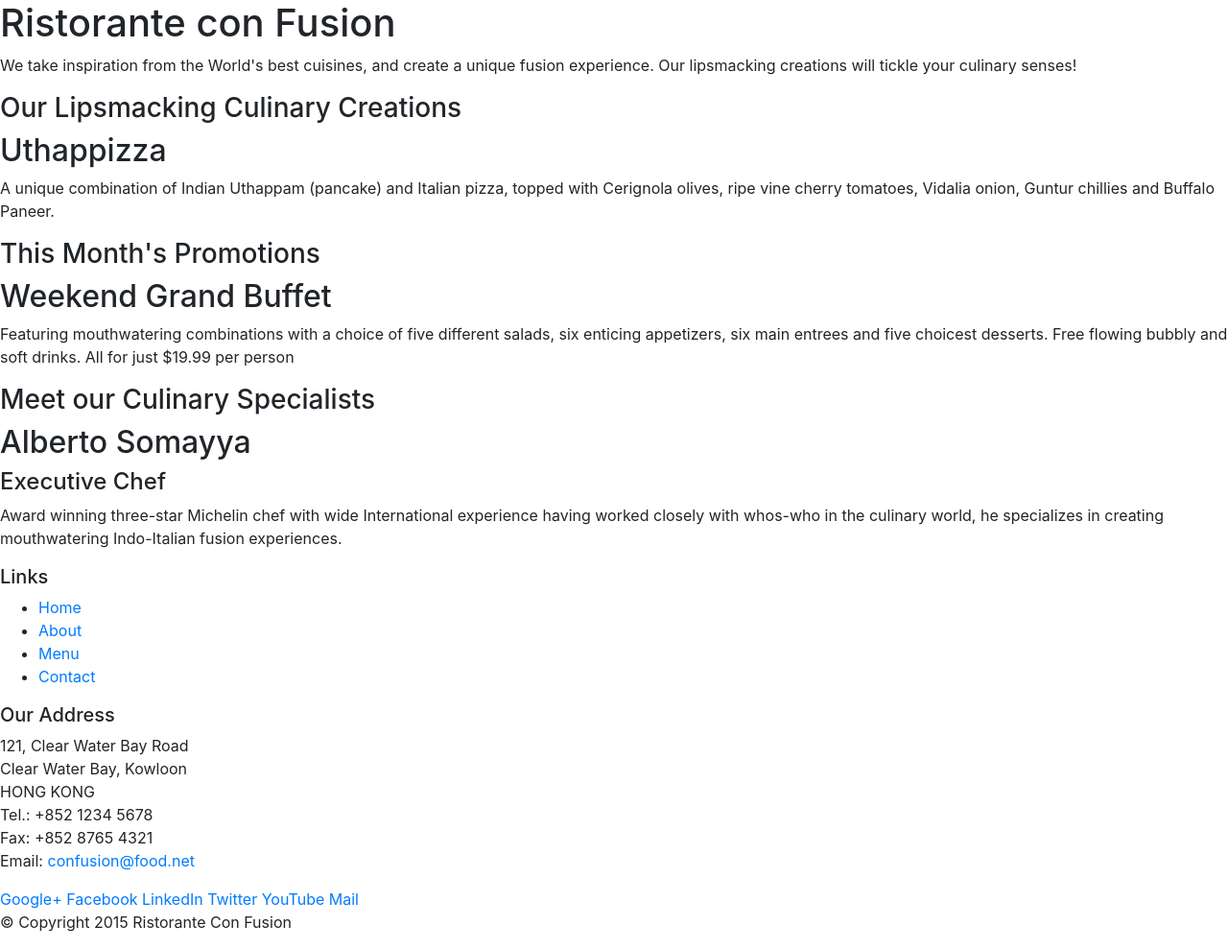
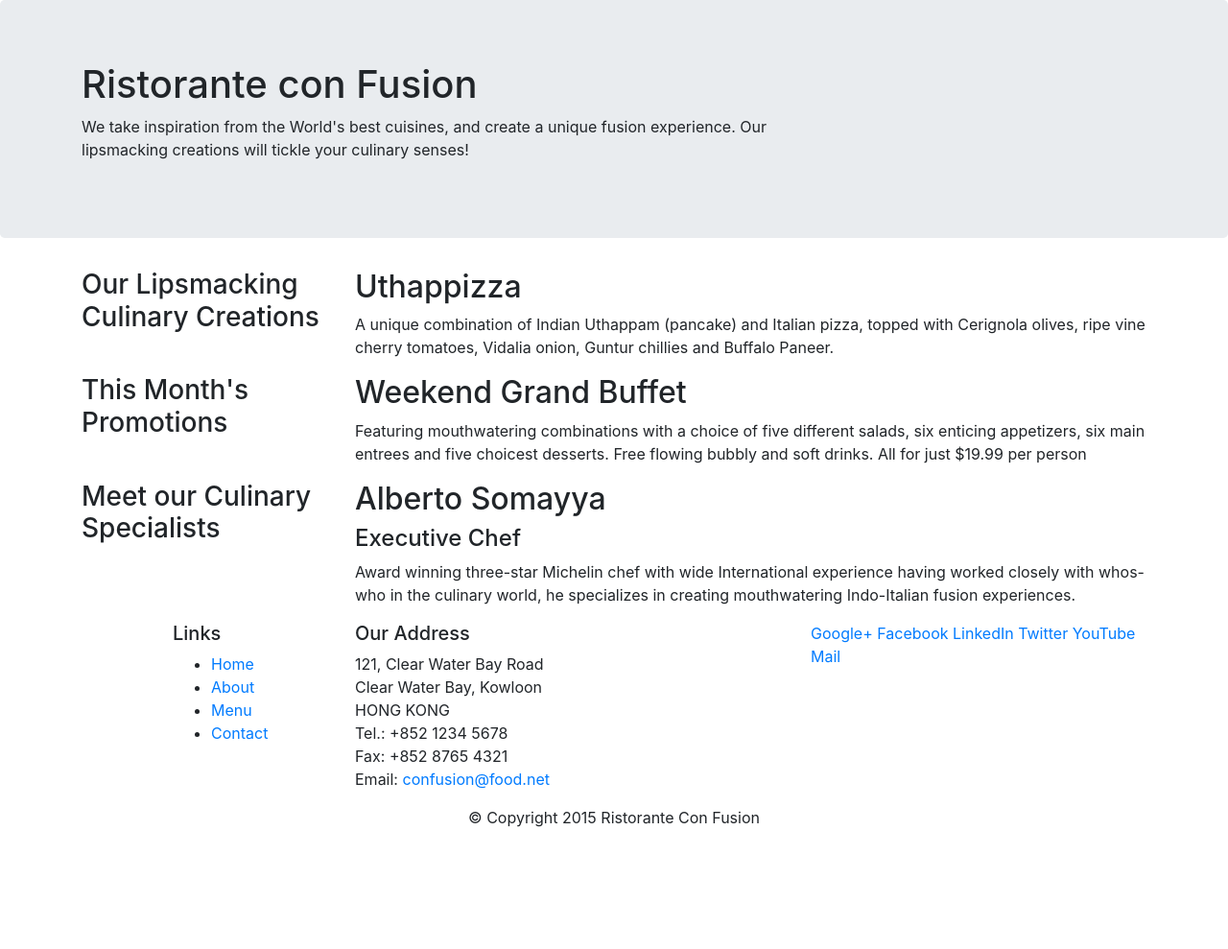
Before and after one commit to jxu43/bootstrap-test, a website: page index.html in a window 1280 px wide. Shown: the whole page at 96% size. After the commit the page ends 880 px from the top, so only its background shows below. Drawn offline with nearby package versions, Linux system fonts and the light colour scheme.

Commit message:
first grid execrise

```diff
--- a/index.html
+++ b/index.html
@@ -14,46 +14,46 @@
 
 <body>
 
-    <header>
-        <div>
-            <div>
-                <div>
+    <header class = "jumbotron">
+        <div class = "container">
+            <div class = "row">
+                <div class = "col-12 col-sm-8">
                     <h1>Ristorante con Fusion</h1>
                     <p>We take inspiration from the World's best cuisines, and create a unique fusion experience. Our lipsmacking creations will tickle your culinary senses!</p>
                 </div>
-                <div>
+                <div class = "col col-sm">
                 </div>
             </div>
         </div>
     </header>
 
-    <div>
-        <div>
-            <div>
+    <div class = "container">
+        <div class = "row">
+            <div class = "col-sm-4 push-sm-8 col-md-3 push-md-9">
                 <h3>Our Lipsmacking Culinary Creations</h3>
             </div>
-            <div>
+            <div class = "col-sm pull-sm-4 col-md pull-md-3">
                 <h2>Uthappizza</h2>
                 <p>A unique combination of Indian Uthappam (pancake) and Italian pizza, topped with Cerignola olives, ripe vine cherry tomatoes, Vidalia onion, Guntur chillies and Buffalo Paneer.</p>
             </div>
         </div>
 
 
-        <div>
-            <div>
+        <div class = "row">
+            <div class = "col-sm-4 col-md-3">
                 <h3>This Month's Promotions</h3>
             </div>
-            <div>
+            <div class = "col-sm col-md">
                 <h2>Weekend Grand Buffet</h2>
                 <p>Featuring mouthwatering combinations with a choice of five different salads, six enticing appetizers, six main entrees and five choicest desserts. Free flowing bubbly and soft drinks. All for just $19.99 per person </p>
             </div>
         </div>
 
-        <div>
-            <div>
+        <div class = "row">
+            <div class = "col-sm-4 push-sm-8 col-md-3 push-md-9">
                 <h3>Meet our Culinary Specialists</h3>
             </div>
-            <div>
+            <div class = "col-sm pull-sm-4 col-md pull-md-3">
                 <h2>Alberto Somayya</h2>
                 <h4>Executive Chef</h4>
                 <p>Award winning three-star Michelin chef with wide International experience having worked closely with whos-who in the culinary world, he specializes in creating mouthwatering Indo-Italian fusion experiences. </p>
@@ -62,9 +62,9 @@
     </div>
 
     <footer>
-        <div>
-            <div>
-                <div>
+        <div class = "container">
+            <div class = "row">
+                <div class = "col-5 offset-1 col-sm-2">
                     <h5>Links</h5>
                     <ul>
                         <li><a href="#">Home</a></li>
@@ -73,7 +73,7 @@
                         <li><a href="#">Contact</a></li>
                     </ul>
                 </div>
-                <div>
+                <div class = "col-6 col-sm-5">
                     <h5>Our Address</h5>
                     <address>
 		              121, Clear Water Bay Road<br>
@@ -84,7 +84,7 @@
 		              Email: <a href="mailto:confusion@food.net">confusion@food.net</a>
 		           </address>
                 </div>
-                <div>
+                <div class = "col col-sm-4">
                     <div>
                         <a href="http://google.com/+">Google+</a>
                         <a href="http://www.facebook.com/profile.php?id=">Facebook</a>
@@ -95,8 +95,8 @@
                     </div>
                 </div>
            </div>
-           <div>
-                <div>
+           <div class = "row justify-content-center">
+                <div class = "col-auto">
                     <p>© Copyright 2015 Ristorante Con Fusion</p>
                 </div>
            </div>
```
